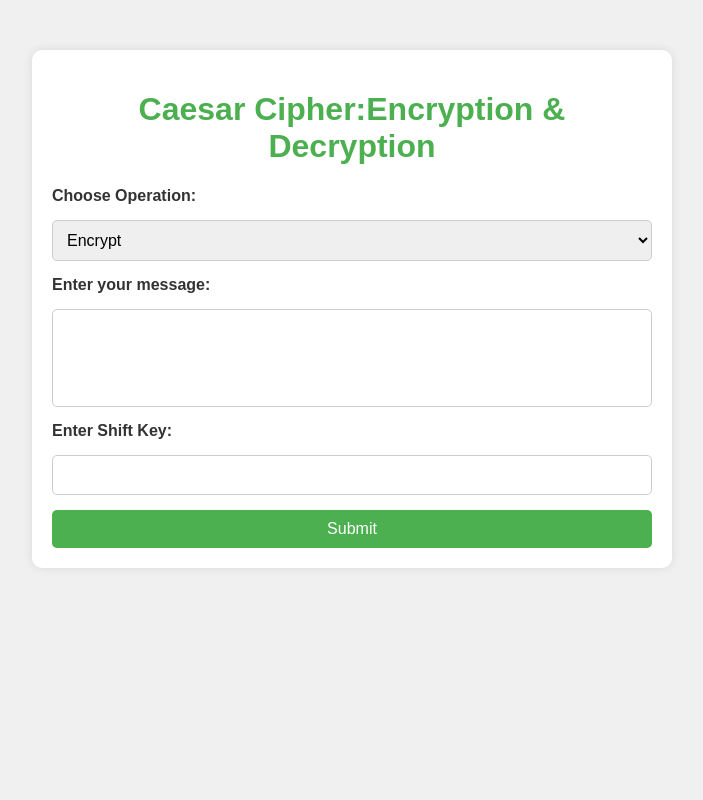
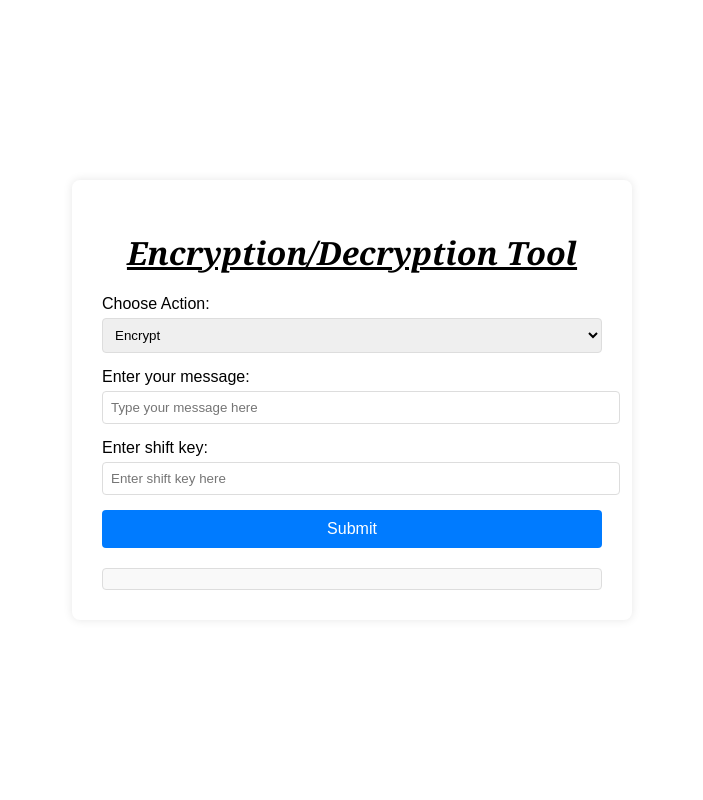
Before and after one commit to AishaMahi/PRODIGY_CS_01, a Flask app: page / in a window 1280 px wide. Shown: the whole page, without its empty margins (288-991 px from the left). Run offline with Flask 3, Linux system fonts and the light colour scheme.

Commit message:
first commit

```diff
--- a/app.py
+++ b/app.py
@@ -1,39 +1,66 @@
-from flask import Flask, render_template, request, jsonify
+from flask import Flask, render_template, request
 
 app = Flask(__name__)
 
-def caesar_cipher(text, shift, operation):
-    lower_case = list("abcdefghijklmnopqrstuvwxyz")
-    upper_case = list("ABCDEFGHIJKLMNOPQRSTUVWXYZ")
-    result_text = ""
+def encryption(plain_text, shift_key):
+    lower_case = 'abcdefghijklmnopqrstuvwxyz'
+    upper_case = 'ABCDEFGHIJKLMNOPQRSTUVWXYZ'
+    cipher_text = ''
 
-    for char in text:
+    for char in plain_text:
         if char in lower_case:
             position = lower_case.index(char)
-            new_position = (position + shift) % 26 if operation == "encrypt" else (position - shift + 26) % 26
-            result_text += lower_case[new_position]
+            new_position = (position + shift_key) % 26
+            cipher_text += lower_case[new_position]
         elif char in upper_case:
             position = upper_case.index(char)
-            new_position = (position + shift) % 26 if operation == "encrypt" else (position - shift + 26) % 26
-            result_text += upper_case[new_position]
+            new_position = (position + shift_key) % 26
+            cipher_text += upper_case[new_position]
         else:
-            result_text += char
+            cipher_text += char
 
-    return result_text
+    return cipher_text
 
-@app.route('/')
+def decryption(cipher_text, shift_key):
+    lower_case = 'abcdefghijklmnopqrstuvwxyz'
+    upper_case = 'ABCDEFGHIJKLMNOPQRSTUVWXYZ'
+    plain_text = ''
+
+    for char in cipher_text:
+        if char in lower_case:
+            position = lower_case.index(char)
+            new_position = (position - shift_key + 26) % 26
+            plain_text += lower_case[new_position]
+        elif char in upper_case:
+            position = upper_case.index(char)
+            new_position = (position - shift_key + 26) % 26
+            plain_text += upper_case[new_position]
+        else:
+            plain_text += char
+
+    return plain_text
+
+@app.route('/', methods=['GET', 'POST'])
 def index():
-    return render_template('index.html')
+    result = ''
+    if request.method == 'POST':
+        action = request.form.get('action')
+        text = request.form.get('text')
+        shift = request.form.get('shift')
 
-@app.route('/process', methods=['POST'])
-def process():
-    data = request.get_json()
-    text = data['message']
-    shift = int(data['shift'])
-    operation = data['operation']
+        try:
+            shift_key = int(shift)
+        except ValueError:
+            result = "Invalid shift key"
+        else:
+            if action == 'encrypt':
+                result = encryption(text, shift_key)
+            elif action == 'decrypt':
+                result = decryption(text, shift_key)
+            else:
+                result = "Invalid action"
 
-    result = caesar_cipher(text, shift, operation)
-    return jsonify({'result': result})
+    return render_template('index.html', result=result)
 
 if __name__ == '__main__':
     app.run(debug=True)
--- a/static/styles.css
+++ /dev/null
@@ -1,67 +0,0 @@
-body {
-    font-family: 'Arial', sans-serif;
-    background-color: #f0f0f0;
-    color: #333;
-    margin: 0;
-    padding: 0;
-}
-
-.container {
-    max-width: 600px;
-    margin: 50px auto;
-    padding: 20px;
-    background-color: #fff;
-    border-radius: 10px;
-    box-shadow: 0 0 10px rgba(0, 0, 0, 0.1);
-}
-
-h1 {
-    text-align: center;
-    color: #4CAF50;
-}
-
-form {
-    display: flex;
-    flex-direction: column;
-    gap: 15px;
-}
-
-label {
-    font-weight: bold;
-}
-
-input, textarea, select, button {
-    padding: 10px;
-    font-size: 16px;
-    border-radius: 5px;
-    border: 1px solid #ccc;
-}
-
-textarea {
-    resize: none;
-}
-
-button {
-    background-color: #4CAF50;
-    color: white;
-    border: none;
-    cursor: pointer;
-    transition: background-color 0.3s;
-}
-
-button:hover {
-    background-color: #45a049;
-}
-
-#result {
-    margin-top: 20px;
-    padding: 15px;
-    background-color: #e8f5e9;
-    border-radius: 5px;
-    display: none;
-}
-
-#output {
-    font-size: 18px;
-    word-wrap: break-word;
-}
--- a/templates/index.html
+++ b/templates/index.html
@@ -3,53 +3,96 @@
 <head>
     <meta charset="UTF-8">
     <meta name="viewport" content="width=device-width, initial-scale=1.0">
-    <title>Caesar Cipher Tool</title>
-    <link rel="stylesheet" href="{{ url_for('static', filename='styles.css') }}">
+    <title>Encryption/Decryption Tool</title>
+    <style>
+        body {
+            font-family: Arial, sans-serif;
+            background-color: #ffffff;
+            margin: 0;
+            padding: 0;
+            display: flex;
+            justify-content: center;
+            align-items: center;
+            height: 100vh;
+        }
+        .container {
+            background-color: rgb(255, 255, 255);
+            border-radius: 8px;
+            box-shadow: 0 0 10px rgba(0, 0, 0, 0.1);
+            padding: 30px;
+            width: 500px;
+        }
+        h1 {
+            text-align: center;
+            text-decoration: underline;
+            font-style: italic;
+            font-family: Georgia, 'Times New Roman', Times, serif;
+        }
+        .form-group {
+            margin-bottom: 15px;
+        }
+        .form-group label {
+            display: block;
+            margin-bottom: 5px;
+        }
+        .form-group input[type="text"],
+        .form-group input[type="number"],
+        .form-group select {
+            width: 100%;
+            padding: 8px;
+            border: 1px solid #ddd;
+            border-radius: 4px;
+        }
+        .form-group input[type="submit"] {
+            width: 100%;
+            padding: 10px;
+            border: none;
+            border-radius: 4px;
+            background-color: #007BFF;
+            color: white;
+            font-size: 16px;
+            cursor: pointer;
+        }
+        .form-group input[type="submit"]:hover {
+            background-color: #0056b3;
+        }
+        .result {
+            margin-top: 20px;
+            padding: 10px;
+            border: 1px solid #ddd;
+            border-radius: 4px;
+            background-color: #f9f9f9;
+        }
+    </style>
 </head>
 <body>
     <div class="container">
-        <h1>Caesar Cipher:Encryption & Decryption</h1>
-        <form id="cipherForm">
-            <label for="operation">Choose Operation:</label>
-            <select id="operation" name="operation">
-                <option value="encrypt">Encrypt</option>
-                <option value="decrypt">Decrypt</option>
-            </select>
-
-            <label for="message">Enter your message:</label>
-            <textarea id="message" name="message" rows="4" required></textarea>
-
-            <label for="shift">Enter Shift Key:</label>
-            <input type="number" id="shift" name="shift" required min="1" max="25">
-
-            <button type="button" onclick="submitForm()">Submit</button>
+        <h1>Encryption/Decryption Tool</h1>
+        <form method="post">
+            <div class="form-group">
+                <label for="action">Choose Action:</label>
+                <select id="action" name="action">
+                    <option value="encrypt">Encrypt</option>
+                    <option value="decrypt">Decrypt</option>
+                </select>
+            </div>
+            <div class="form-group">
+                <label for="text">Enter your message:</label>
+                <input type="text" id="text" name="text" placeholder="Type your message here" required>
+            </div>
+            <div class="form-group">
+                <label for="shift">Enter shift key:</label>
+                <input type="number" id="shift" name="shift" placeholder="Enter shift key here" required>
+            </div>
+            <div class="form-group">
+                <input type="submit" value="Submit">
+            </div>
         </form>
-        <div id="result">
-            <h2>Result:</h2>
-            <p id="output"></p>
+        <div class="result">
+            {% if result %}
+                <p>Result: {{ result }}</p>
+            {% endif %}
         </div>
     </div>
-
-    <script>
-        function submitForm() {
-            const operation = document.getElementById("operation").value;
-            const message = document.getElementById("message").value;
-            const shift = parseInt(document.getElementById("shift").value);
-
-            fetch('/process', {
-                method: 'POST',
-                headers: {
-                    'Content-Type': 'application/json',
-                },
-                body: JSON.stringify({ operation, message, shift })
-            })
-            .then(response => response.json())
-            .then(data => {
-                document.getElementById("output").innerText = data.result;
-                document.getElementById("result").style.display = "block";
-            })
-            .catch(error => console.error('Error:', error));
-        }
-    </script>
 </body>
 </html>
```
Also changed, not shown: 1 other file.
